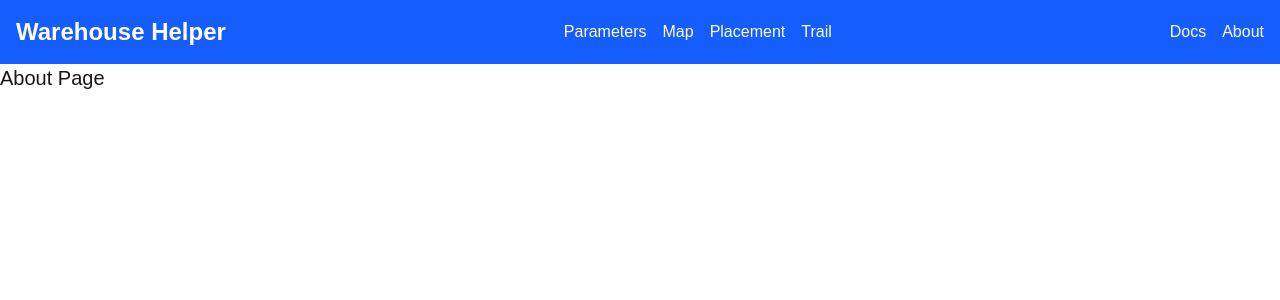
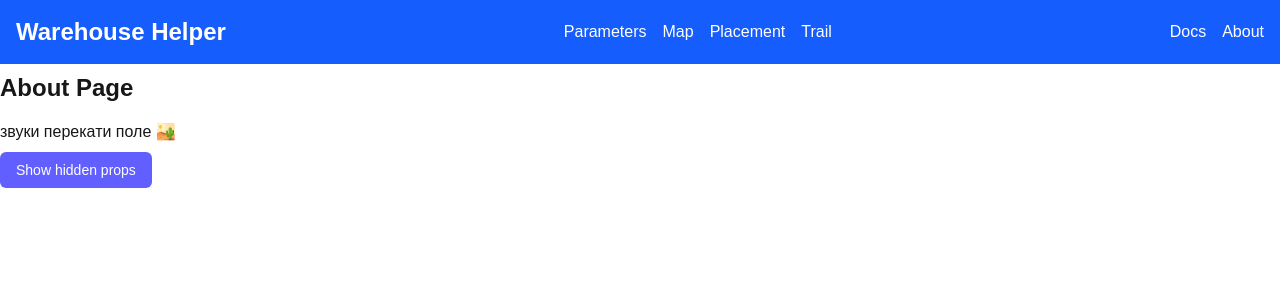
Before and after one commit to mi-qacker/warehouse-helper, a Next.js app: page /about in a window 1280 px wide. Shown: the top 300 px of the page. Built offline with nearby package versions, Linux system fonts and the light colour scheme.

Commit message:
Add button for reset localStorage #103 (#111)

```diff
--- a/src/app/about/page.tsx
+++ b/src/app/about/page.tsx
@@ -1,7 +1,66 @@
+'use client';
+
+import {useCallback, useState} from 'react';
+import {Button, Dialog, DialogPanel, DialogTitle} from '@headlessui/react';
+
 export default function AboutPage() {
+  const [isDialogOpen, setDialogIsOpen] = useState(false);
+
+  const onResetLocalStore = useCallback(() => {
+    localStorage.clear();
+    location.reload();
+  }, []);
+
+  const openDialog = useCallback(() => {
+    setDialogIsOpen(true);
+  }, []);
+
+  const closeDialog = useCallback(() => {
+    setDialogIsOpen(false);
+  }, []);
+
   return (
-    <div>
-      <h1 className="text-xl">About Page</h1>
-    </div>
+    <main className="container mx-auto">
+      <h1 className="mt-2 mb-4 text-2xl font-bold">About Page</h1>
+      <p className="my-2">звуки перекати поле 🏜️</p>
+      <Button
+        onClick={openDialog}
+        className="cursor-pointer rounded-md bg-indigo-500 px-4 py-2 text-sm font-medium text-white hover:bg-fuchsia-500 focus:not-data-focus:outline-none"
+      >
+        Show hidden props
+      </Button>
+
+      <Dialog
+        open={isDialogOpen}
+        as="div"
+        className="relative z-10 focus:outline-none"
+        onClose={closeDialog}
+      >
+        <div className="fixed inset-0 z-10 w-screen overflow-y-auto">
+          <div className="flex min-h-full items-center justify-center p-4">
+            <DialogPanel
+              transition
+              className="w-full max-w-md rounded-xl bg-neutral-800 p-6 backdrop-blur-2xl duration-300 ease-out data-closed:transform-[scale(95%)] data-closed:opacity-0"
+            >
+              <DialogTitle as="h3" className="text-base font-medium text-white">
+                Поздравляю, ты открыл скрытые настройки!
+              </DialogTitle>
+              <p className="mt-2 text-sm/6 text-white/50">
+                Тут ты можешь сбросить свой localStore если в твоем складе все
+                сломалось и нужно начать с чистого листа.
+              </p>
+              <div className="mt-4">
+                <Button
+                  className="inline-flex items-center gap-2 rounded-md bg-fuchsia-700 p-2 text-sm font-semibold text-white hover:bg-fuchsia-600"
+                  onClick={onResetLocalStore}
+                >
+                  ДА, УДАЛИ ВЕСЬ МОЙ СКЛАД!
+                </Button>
+              </div>
+            </DialogPanel>
+          </div>
+        </div>
+      </Dialog>
+    </main>
   );
 }
```
